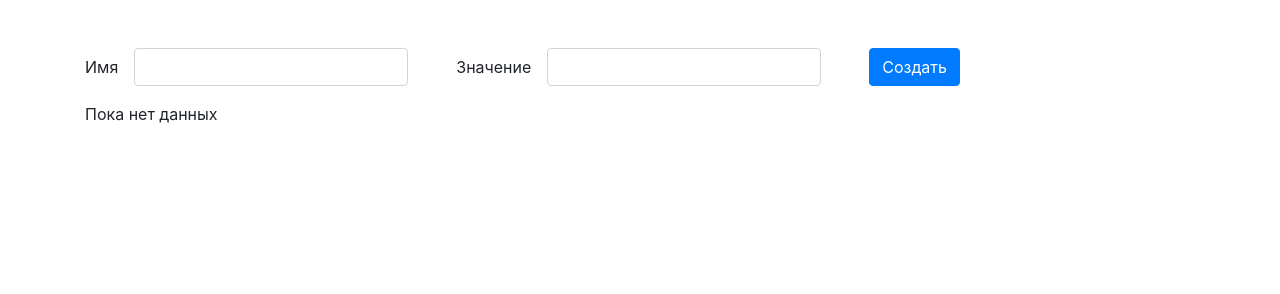
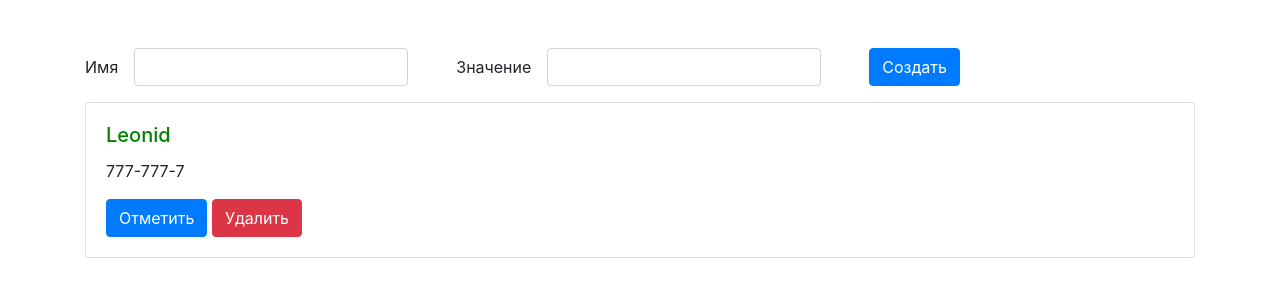
Before and after one commit to Dezorel/front-end, a plain HTML site: page Vue/APIRestClient/index.html in a window 1280 px wide. Drawn offline with nearby package versions, Linux system fonts and the light colour scheme.

Commit message:
create event buttons

```diff
--- a/Vue/APIRestClient/index.html
+++ b/Vue/APIRestClient/index.html
@@ -39,14 +39,14 @@
     <div v-if="contacts.length">
         <div class="card mb-3" v-for="contact in contacts">
             <div class="card-body">
-                <h5 class="card-title">{{contact.name}}</h5>
+                <h5 class="card-title" :style="{color: contact.marked ? 'red': 'green'}">{{contact.name}}</h5>
                 <p class="card-text">{{contact.value}}</p>
-                <button class="btn btn-primary">Отметить</button>
+                <button class="btn btn-primary" @click="markedContact(contact.id)" :disabled="contact.marked">Отметить</button>
                 <button class="btn btn-danger">Удалить</button>
             </div>
         </div>
     </div>
-    <p v-else>Пока нет данных</p>
+    <h3 class="mt-5" v-else>Пока нет данных</h3>
 
 
 </div>
--- a/Vue/APIRestClient/script.js
+++ b/Vue/APIRestClient/script.js
@@ -1,13 +1,17 @@
 
-new Vue({
+
+
+let app = new Vue({
     el:'#app',
     data(){
         return {        //возвращаем объект который является моделями для нашего приложения
             form: {      //Создаю объект форм, у него 2 контрола
                 name: '',
-                value: ''
+                value: '',
             },
-            contacts: []
+            contacts: [
+                {id: 1, name: 'Leonid', value: '777-777-7', marked: false}
+            ]
         }
     },
     methods:{
@@ -16,6 +20,13 @@ new Vue({
             this.contacts.push({...contact, id: Date.now() })
             console.log(this.contacts)
             this.form.name = this.form.value = ''
+        },
+        markedContact(id){
+            const contact = this.contacts.find(c => c.id === id)
+            contact.marked = true
+        },
+        deletecontact(){
+
         }
     },
 })
```
